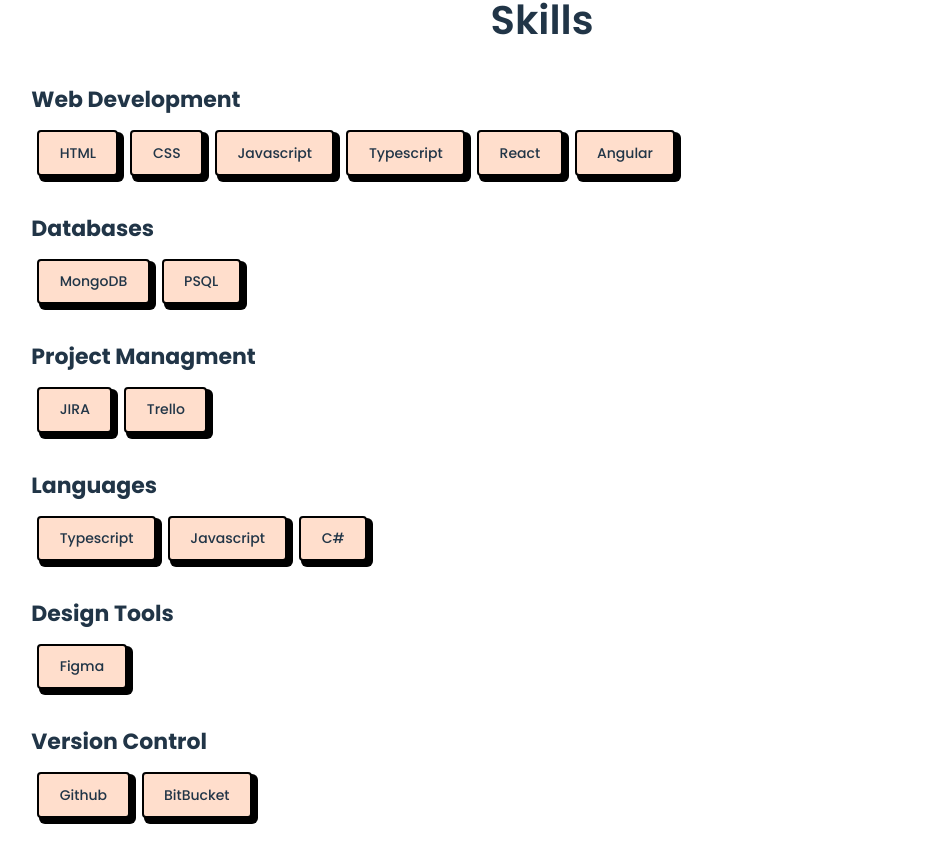
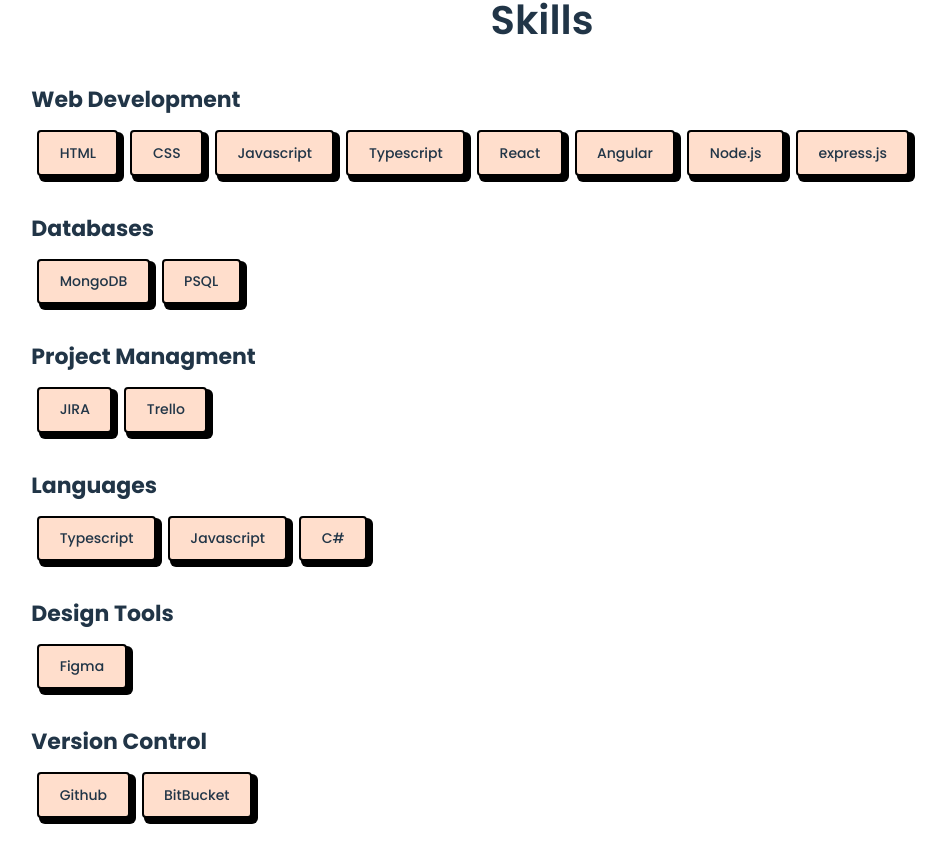
Before and after one commit to sajidMunir04/my-portfolio, a React (Vite) app: page / in a window 1280 px wide. Shown: the part 3535-4397 px from the top of the page, without its empty margins (98-1044 px from the left). Built offline with nearby package versions, Linux system fonts and the light colour scheme.

Commit message:
Update SkillSection.tsx

```diff
--- a/src/components/SkillSection.tsx
+++ b/src/components/SkillSection.tsx
@@ -16,6 +16,8 @@
                 <SkillTag skillName={"Typescript"} />
                 <SkillTag skillName={"React"} />
                 <SkillTag skillName={"Angular"} />
+                <SkillTag skillName={"Node.js"} />
+                <SkillTag skillName={"express.js"} />
                 </div>
             </div>
             <div className={styles.skillSection}>
```
